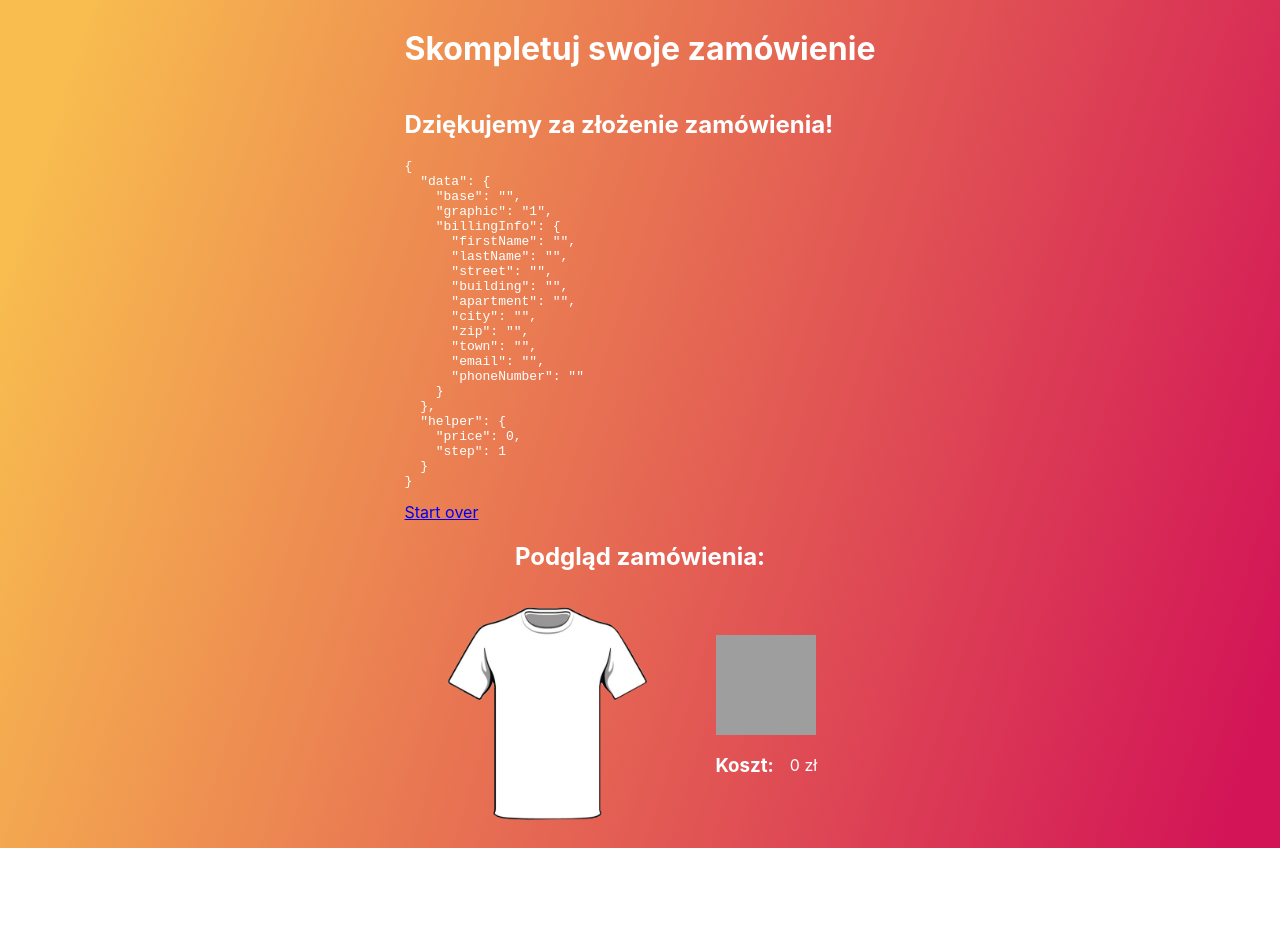
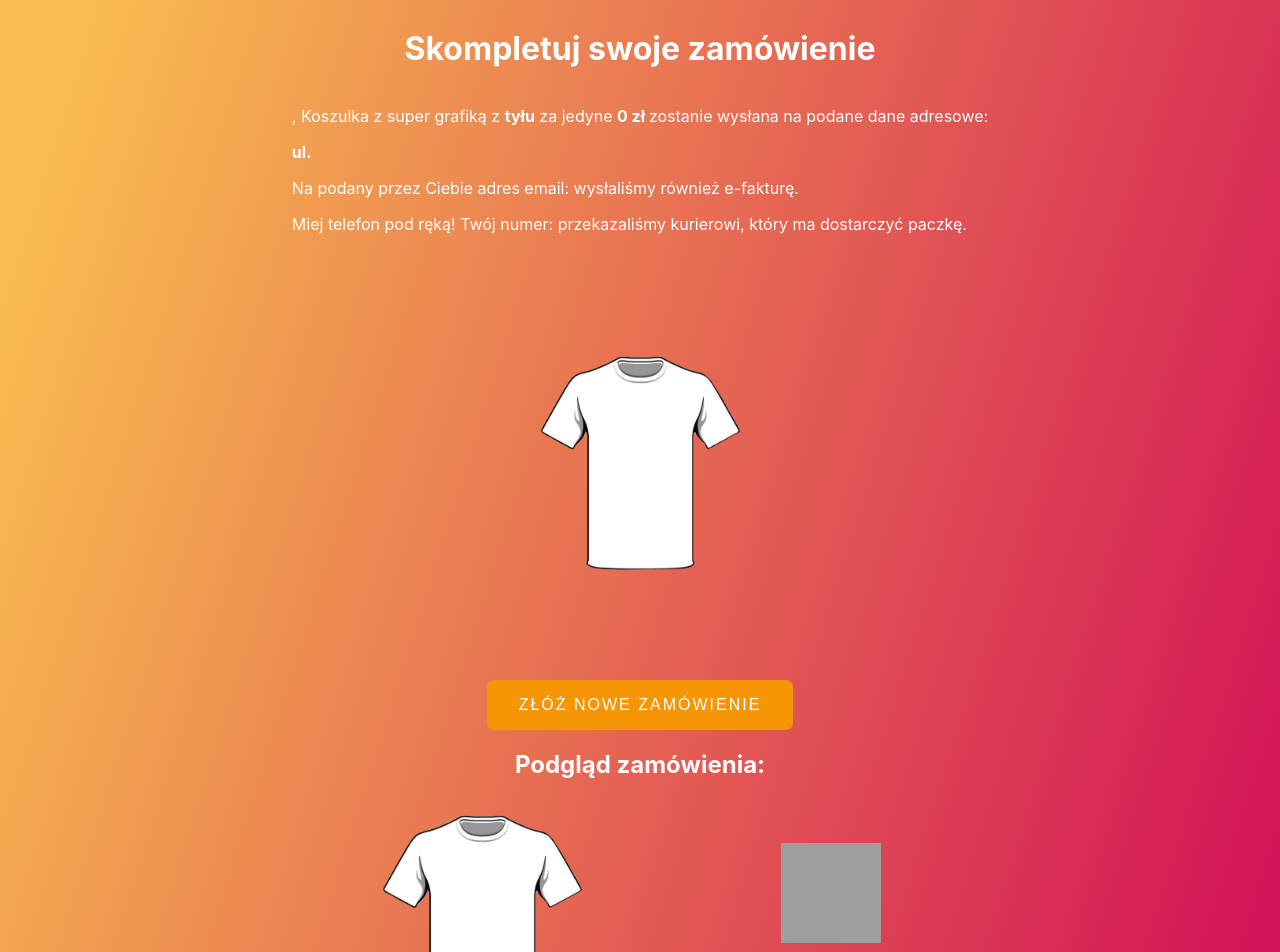
Before and after one commit to Mietlicha/multi-form-step, a React (Create React App) app: page /thanks in a window 1280 px wide. Shown: the top 952 px of the page. Before the commit the page ends 848 px from the top, so only its background shows below. Built offline with nearby package versions, Linux system fonts and the light colour scheme; grey boxes are pictures that could not be loaded.

Commit message:
add thanks page

```diff
--- a/src/App.js
+++ b/src/App.js
@@ -7,13 +7,20 @@ import { Step4 } from './components/Step4';
 import { Thanks } from './components/Thanks';
 import { Header } from './components/styled-components/Header';
 import { OrderPreview } from './components/OrderPreview';
+import { useSelector } from 'react-redux';
 import './App.css';
 
 function App() {
+  const step = useSelector((state) => state.helper.step);
+
   return (
     <>
       <Header>
-        <h1>Skompletuj swoje zamówienie</h1>
+        {step === 5 ? (
+          <h1>Dziękujemy za złożenie zamówienia!</h1>
+        ) : (
+          <h1>Skompletuj swoje zamówienie</h1>
+        )}
       </Header>
       <Router>
         <Route exact path="/" component={Step1} />
@@ -22,7 +29,7 @@ function App() {
         <Route path="/step4" component={Step4} />
         <Route path="/thanks" component={Thanks} />
       </Router>
-      <OrderPreview />
+      {step === 5 ? '' : <OrderPreview />}
     </>
   );
 }
--- a/src/components/OrderPreview.js
+++ b/src/components/OrderPreview.js
@@ -1,20 +1,15 @@
 import React from 'react';
 import { useSelector } from 'react-redux';
-import back from '../assets/img/back.png';
-import front from '../assets/img/front.png';
-import { Img, Print } from './styled-components/Img';
 import { PriceDetail } from './styled-components/PriceDetail';
 import {
   StyledContainer,
   LayoutContainer,
-  PositionContainer,
 } from './styled-components/Containers';
+import { TshirtIimg } from './styled-components/TshirtIimg';
 
 export const OrderPreview = () => {
-  const base = useSelector((state) => state.data.base);
   const graphic = useSelector((state) => state.data.graphic);
   const price = useSelector((state) => state.helper.price);
-  const step = useSelector((state) => state.helper.step);
   const graphicSrc = `https://picsum.photos/id/${graphic}/100`;
 
   return (
@@ -22,17 +17,8 @@ export const OrderPreview = () => {
       <LayoutContainer>
         <h2>Podgląd zamówienia:</h2>
       </LayoutContainer>
-
       <StyledContainer>
-        <PositionContainer>
-          {base === 'front' || base === '' ? (
-            <Img alt="t-shirt" src={front} />
-          ) : (
-            <Img alt="t-shirt" src={back} />
-          )}
-          {step > 1 && <Print alt="graphic" src={graphicSrc} />}
-        </PositionContainer>
-
+        <TshirtIimg />
         <LayoutContainer>
           <img alt="graphic" src={graphicSrc} />
           <PriceDetail>
--- a/src/components/Step2.js
+++ b/src/components/Step2.js
@@ -88,7 +88,7 @@ export const Step2 = () => {
             wróć
           </Previous>
         </Link>
-        <Next type="submit">dalej</Next>
+        <Next type="submit">do kasy</Next>
       </StepComplete>
     </Form>
   );
--- a/src/components/Step3.js
+++ b/src/components/Step3.js
@@ -40,7 +40,7 @@ export const Step3 = () => {
 
   return (
     <Form onSubmit={handleSubmit(onSubmit)}>
-      <h2>Krok 4: Podaj dane rachunku:</h2>
+      <h2>Krok 3: Podaj dane rachunku:</h2>
       <Fieldset>
         <legend>dane zamawiającego</legend>
         <div>
--- a/src/components/Step4.js
+++ b/src/components/Step4.js
@@ -1,36 +1,50 @@
 import React from 'react';
-import { useDispatch } from 'react-redux';
+import { useDispatch, useSelector } from 'react-redux';
 import { useHistory } from 'react-router-dom';
 import { useForm } from 'react-hook-form';
-import { chooseGraphic } from '../store/rootSlice';
+import { incrementStep, decrementStep } from '../store/rootSlice';
+import { Form } from './styled-components/Form';
 import { Link } from 'react-router-dom';
+import { StepComplete, Previous, Next } from './styled-components/Steps';
 
 export const Step4 = () => {
   const dispatch = useDispatch();
   const history = useHistory();
-  const { register, handleSubmit } = useForm();
+  let step = useSelector((state) => state.helper.step);
+  const data = useSelector((state) => state.data);
+  const { register, errors, handleSubmit } = useForm({
+    mode: 'onBlur',
+  });
 
   const onSubmit = (data) => {
-    history.push('./thanks');
+    dispatch(incrementStep({ step: step++ }));
+    const form = document.querySelector('form');
+    form.style.opacity = '0';
+    form.style.transition = '0.3s all';
+    setTimeout(() => {
+      history.push('./thanks');
+      form.style.opacity = '1';
+    }, 300);
+    setTimeout(() => {
+      form.style.opacity = '1';
+    }, 500);
   };
 
   return (
-    <form onSubmit={handleSubmit(onSubmit)}>
-      ><h2>Krok 4: Podaj dane rachunku:</h2>
-      <div>
-        <input type="checkbox" name="graphic1" id="graphic1" />
-        <label htmlFor="graphic1"></label>
-      </div>
-      <div className="stepComplete">
+    <Form onSubmit={handleSubmit(onSubmit)}>
+      <h2>Krok 4: Podsumowanie danych:</h2>
+      {console.log(data)}
+      <StepComplete>
         <Link to="/step3">
-          <button className="previous" type="submit">
-            previous
-          </button>
+          <Previous
+            onClick={() => dispatch(decrementStep({ step: step-- }))}
+            type="submit"
+          >
+            wróć
+          </Previous>
         </Link>
-        <button className="next" type="submit">
-          Next
-        </button>
-      </div>
-    </form>
+        <Next type="submit">złóż zamówienie</Next>
+      </StepComplete>
+    </Form>
   );
 };
--- a/src/components/Thanks.js
+++ b/src/components/Thanks.js
@@ -1,15 +1,58 @@
 import React from 'react';
 import { useSelector } from 'react-redux';
 import { Link } from 'react-router-dom';
+import { Previous, StepComplete } from './styled-components/Steps';
+import { ThanksContainer } from './styled-components/Containers';
+import { TshirtIimg } from './styled-components/TshirtIimg';
 
 export const Thanks = () => {
-  const state = useSelector((state) => state);
-  console.log(state);
+  const data = useSelector((state) => state.data);
+  const helper = useSelector((state) => state.helper);
+  const { base, billingInfo } = data;
+  console.log(data);
   return (
     <>
-      <h2>Dziękujemy za złożenie zamówienia!</h2>
-      <pre>{JSON.stringify(state, null, 2)}</pre>
-      <Link to="/">Start over</Link>
+      <ThanksContainer>
+        <div>
+          <p>
+            <b>
+              {billingInfo.firstName} {billingInfo.lastName}
+            </b>
+            , Koszulka z super grafiką z{' '}
+            <b>{base === 'front' ? 'przodu' : 'tyłu'}</b> za jedyne{' '}
+            <b>{helper.price} zł </b>zostanie wysłana na podane dane adresowe:
+          </p>
+          <p>
+            <b>
+              ul. {billingInfo.street} {billingInfo.building}
+              {billingInfo.apartment ? `/${billingInfo.apartment}` : ''}
+            </b>
+          </p>
+          <p>
+            <b>
+              {billingInfo.zip} {billingInfo.town}
+            </b>
+          </p>
+
+          <p>
+            Na podany przez Ciebie adres email: <b>{billingInfo.email}</b>{' '}
+            wysłaliśmy również e-fakturę.
+          </p>
+          <p>
+            Miej telefon pod ręką! Twój numer:
+            <b>{billingInfo.phoneNumber}</b> przekazaliśmy kurierowi, który ma
+            dostarczyć paczkę.
+          </p>
+        </div>
+        <div>
+          <TshirtIimg />
+        </div>
+        <StepComplete>
+          <Link to="/">
+            <Previous type="submit">Złóż nowe zamówienie</Previous>
+          </Link>
+        </StepComplete>
+      </ThanksContainer>
     </>
   );
 };
--- a/src/components/styled-components/Containers.js
+++ b/src/components/styled-components/Containers.js
@@ -25,3 +25,8 @@ export const GraphicContainer = styled(FlexContainer)`
 export const PositionContainer = styled.div`
   position: relative;
 `;
+
+export const ThanksContainer = styled(LayoutContainer)`
+  height: 80vh;
+  justify-content: space-between;
+`;
--- /dev/null
+++ b/src/components/styled-components/TshirtIimg.js
@@ -0,0 +1,25 @@
+import React from 'react';
+import { useSelector } from 'react-redux';
+import back from '../../assets/img/back.png';
+import front from '../../assets/img/front.png';
+import { Img, Print } from './Img';
+
+import { PositionContainer } from './Containers';
+
+export const TshirtIimg = () => {
+  const base = useSelector((state) => state.data.base);
+  const graphic = useSelector((state) => state.data.graphic);
+  const step = useSelector((state) => state.helper.step);
+  const graphicSrc = `https://picsum.photos/id/${graphic}/100`;
+
+  return (
+    <PositionContainer>
+      {base === 'front' || base === '' ? (
+        <Img alt="t-shirt" src={front} />
+      ) : (
+        <Img alt="t-shirt" src={back} />
+      )}
+      {step > 1 && <Print alt="graphic" src={graphicSrc} />}
+    </PositionContainer>
+  );
+};
```
